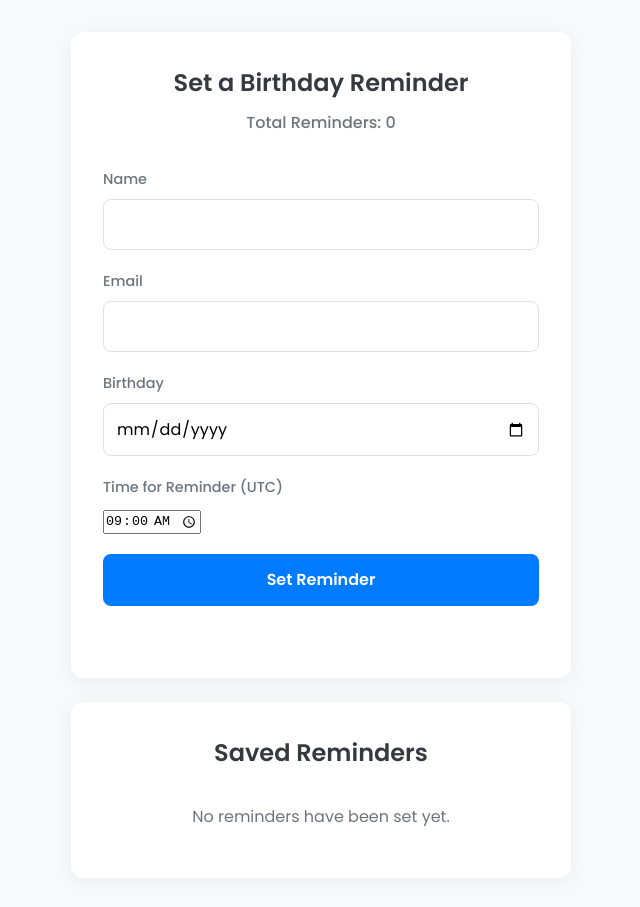
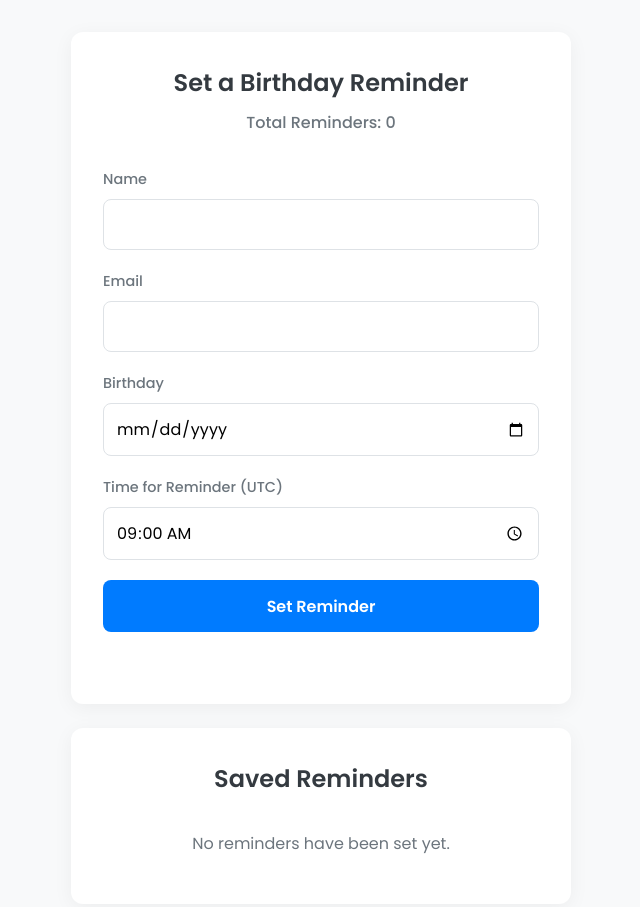
Before and after one commit to mayurk200/Project2, a plain HTML site: page index.html in a window 1280 px wide. Shown: the whole page, without its empty margins (319-959 px from the left). Drawn offline with Linux system fonts and the light colour scheme; no server answers.

Commit message:
Update style.css

```diff
--- a/style.css
+++ b/style.css
@@ -73,7 +73,8 @@ label {
 
 input[type="text"],
 input[type="email"],
-input[type="date"] {
+input[type="date"],
+input[type="time"] {
     width: 100%;
     padding: 0.75rem;
     border: 1px solid var(--border-color);
@@ -85,7 +86,8 @@ input[type="date"] {
 
 input[type="text"]:focus,
 input[type="email"]:focus,
-input[type="date"]:focus {
+input[type="date"]:focus,
+input[type="time"]:focus {
     outline: none;
     border-color: var(--primary-color);
     box-shadow: 0 0 0 3px rgba(0, 123, 255, 0.15);
```
